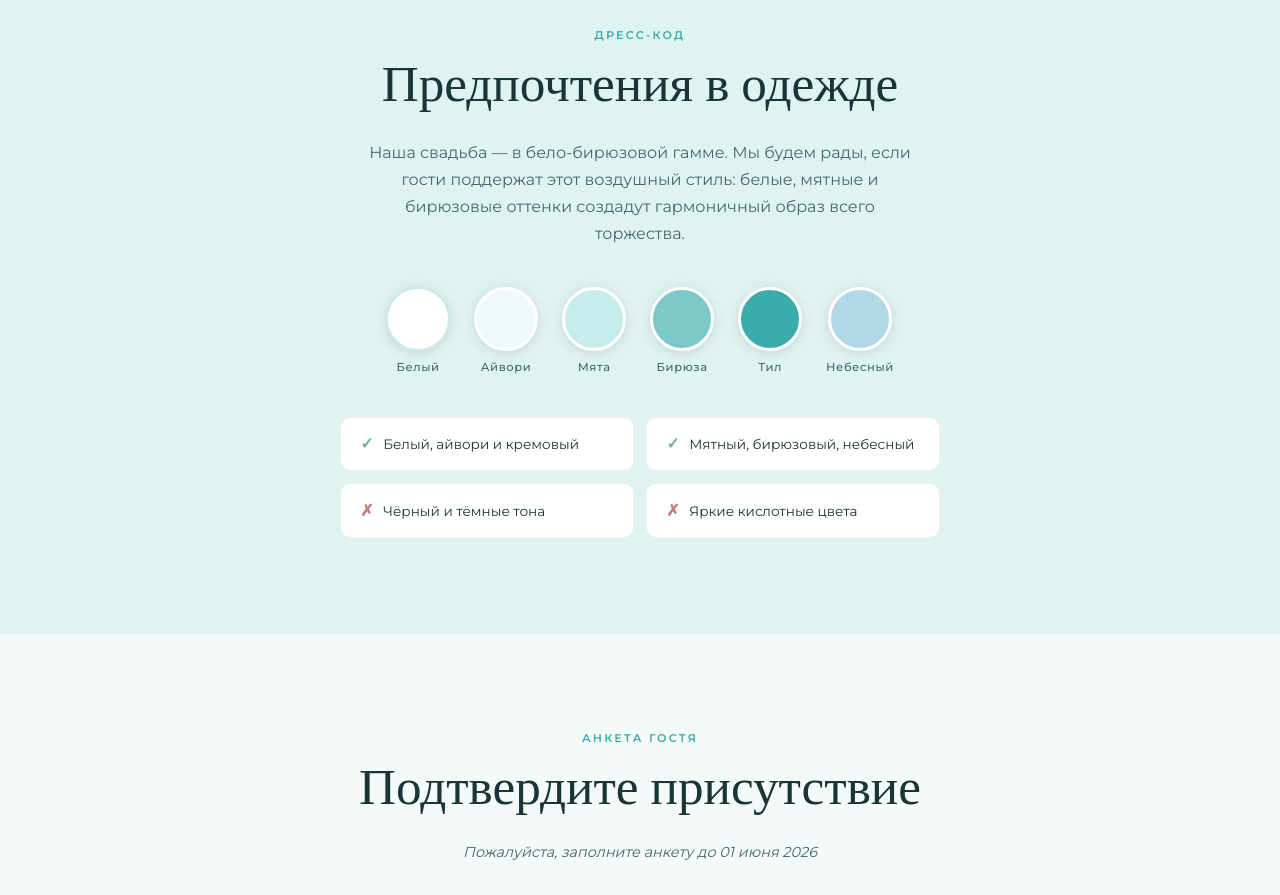
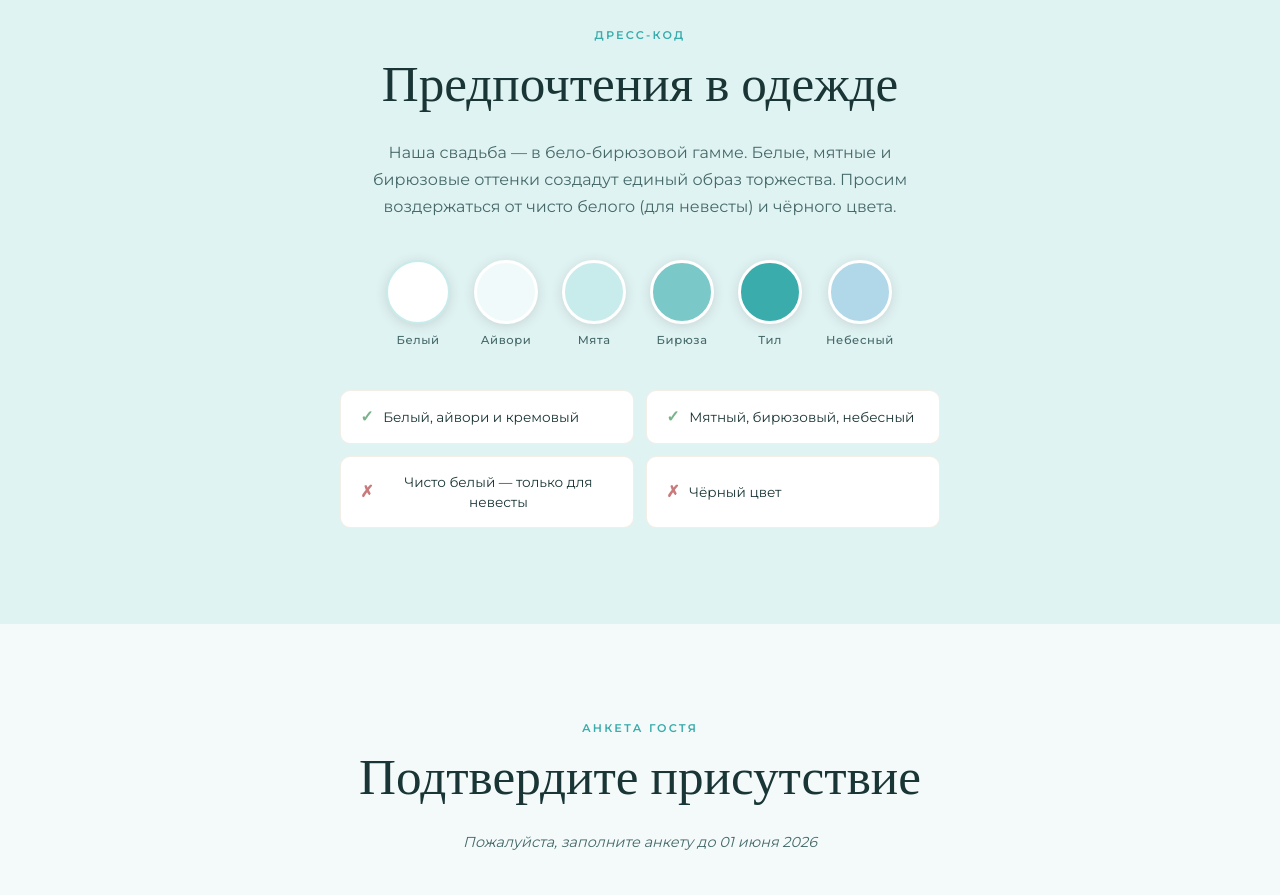
Before and after one commit to pr-poehali-dev/wedding-invitation-denis-anastasia, a React (Vite) app: page / in a window 1280 px wide. Shown: the part 3880-4775 px from the top of the page. Built offline with nearby package versions, Linux system fonts and the light colour scheme.

Commit message:
Добавлена цветовая палитра без монохрома

```diff
--- a/src/pages/Index.tsx
+++ b/src/pages/Index.tsx
@@ -341,9 +341,9 @@ export default function Index() {
           <span className="section-tag">Дресс-код</span>
           <h2 className="section-title">Предпочтения в одежде</h2>
           <p className="dresscode-hint">
-            Наша свадьба — в бело-бирюзовой гамме. Мы будем рады, если гости
-            поддержат этот воздушный стиль: белые, мятные и бирюзовые оттенки
-            создадут гармоничный образ всего торжества.
+            Наша свадьба — в бело-бирюзовой гамме. Белые, мятные и бирюзовые
+            оттенки создадут единый образ торжества. Просим воздержаться от
+            чисто белого (для невесты) и чёрного цвета.
           </p>
           <div className="dresscode-palette">
             {dresscode.map((c) => (
@@ -370,11 +370,11 @@ export default function Index() {
             </div>
             <div className="dresscode-rule rule-no">
               <span className="rule-icon">✗</span>
-              <span>Чёрный и тёмные тона</span>
+              <span>Чисто белый — только для невесты</span>
             </div>
             <div className="dresscode-rule rule-no">
               <span className="rule-icon">✗</span>
-              <span>Яркие кислотные цвета</span>
+              <span>Чёрный цвет</span>
             </div>
           </div>
         </div>
```
